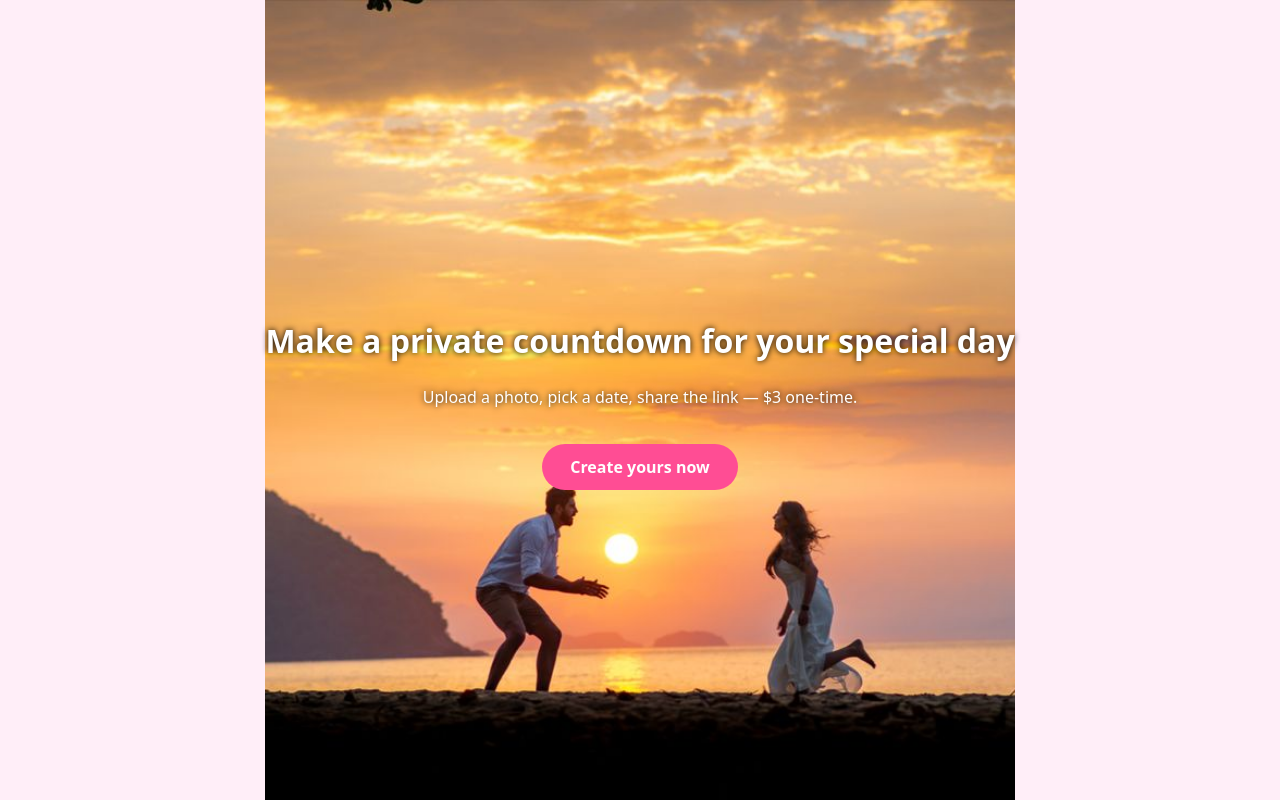
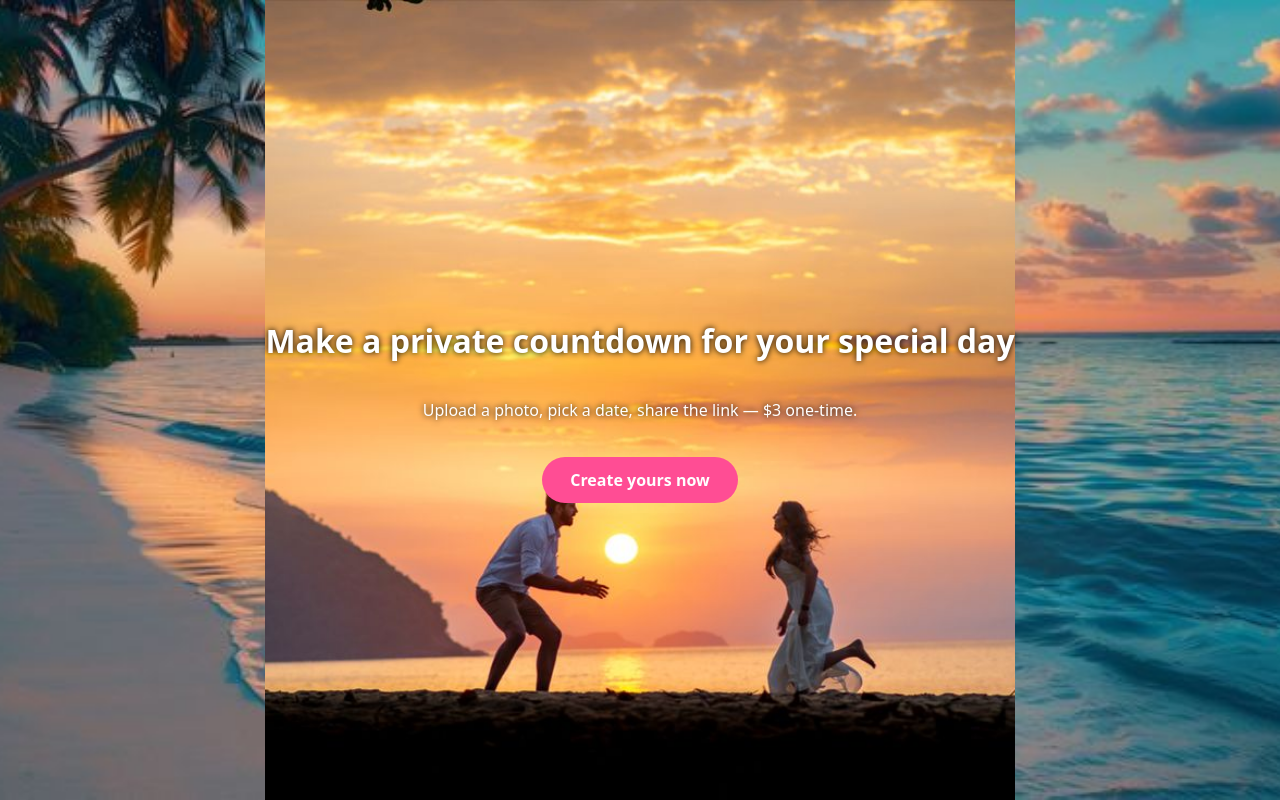
Before and after one commit to Yashveer-man/couple-countdown, a plain HTML site: page index.html in a window 1280 px wide. Drawn offline with Linux system fonts and the light colour scheme.

Commit message:
Update style.css

```diff
--- a/style.css
+++ b/style.css
@@ -1,5 +1,22 @@
-body{margin:0;font-family:system-ui;background:#ffeef8;display:flex;align-items:center;justify-content:center;height:100vh;flex-direction:column;text-align:center}
-.btn{background:#ff4d94;color:#fff;padding:12px 28px;border-radius:30px;text-decoration:none;font-weight:bold;margin-top:20px;display:inline-block}
-#card{max-width:320px}
-#photo{width:100%;border-radius:12px}
-h1,h2{margin:8px 0}
+body{
+  margin:0;
+  font-family:system-ui;
+  background:url('bg.jpg') center/cover fixed;
+  color:#fff;
+  display:flex;
+  align-items:center;
+  justify-content:center;
+  min-height:100vh;
+  flex-direction:column;
+  text-align:center;
+}
+.btn{
+  background:#ff4d94;
+  color:#fff;
+  padding:12px 28px;
+  border-radius:30px;
+  text-decoration:none;
+  font-weight:bold;
+  margin-top:20px;
+  display:inline-block;
+}
```
